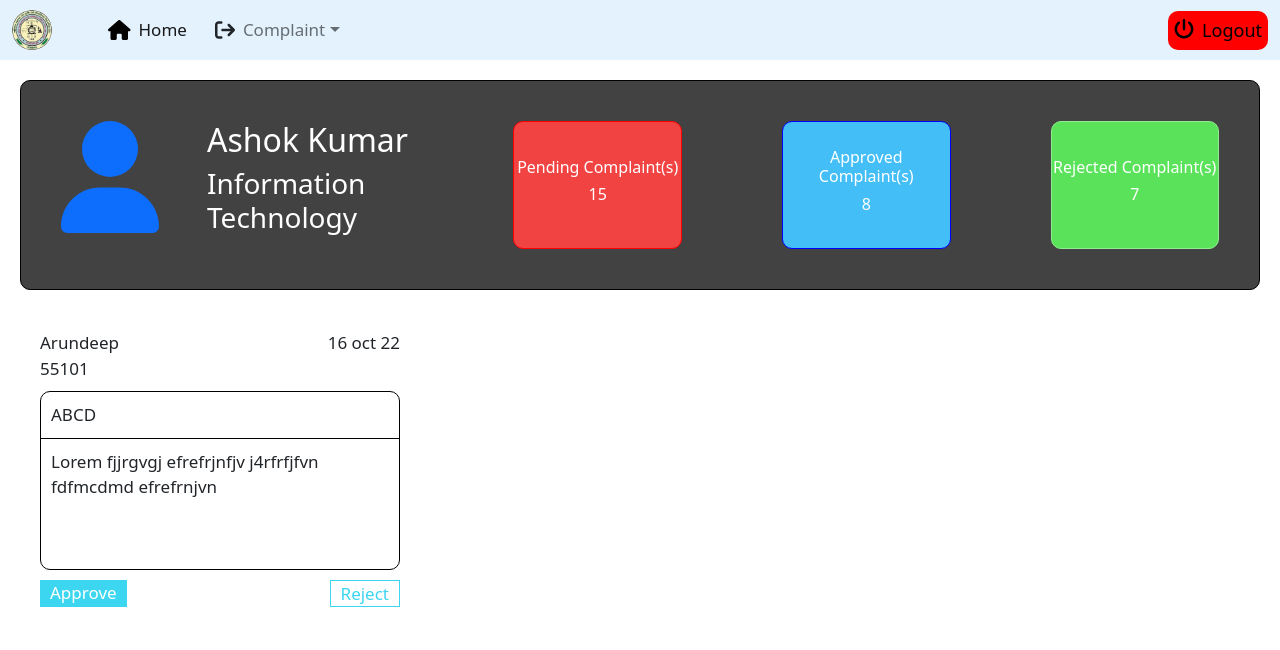
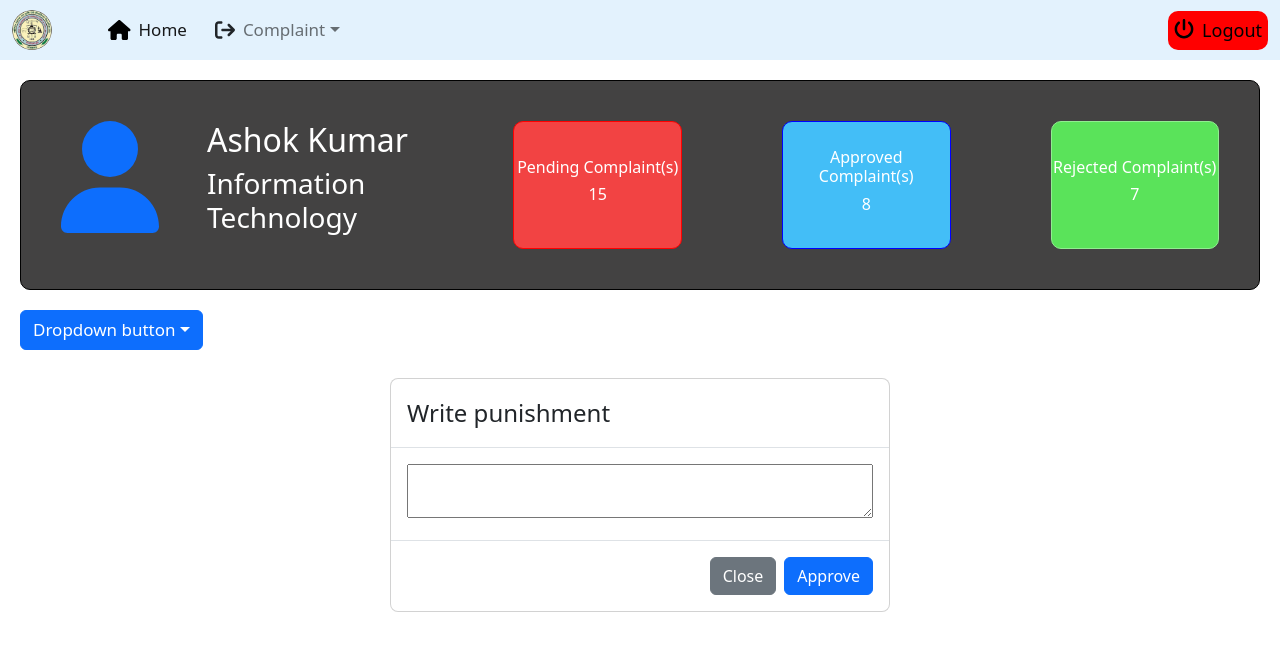
Before and after one commit to ERP-GBPUAT/module-7, a React (Create React App) app: page /admin in a window 1280 px wide. Both pictures are taken after a click on the element "Approve". Shown: the top 650 px of the page. Built offline with nearby package versions, Linux system fonts and the light colour scheme.

Commit message:
frontend_complete

```diff
--- a/src/App.js
+++ b/src/App.js
@@ -6,13 +6,20 @@ import { BrowserRouter as Router, Routes, Route } from "react-router-dom";
 import Aprofile from './Components/Admin/Aprofile';
 
 function App() {
+  const [isstudent,setIsstudent] = useState(false);
   return (
       <>
       <Router>
-        <Navbar/>
         <Routes>
-           <Route path='/student' element={<Profile/>} />
-           <Route path='/admin' element={<Aprofile/>} />
+           <Route path='/student' element={
+           <>
+           <Navbar isstudent={true}/>
+           <Profile />
+           </>} />
+           <Route path='/admin' element={<>
+            <Navbar isstudent={false}/>
+            <Aprofile/>
+           </>} />
         </Routes>
       </Router>
       </>
--- a/src/Components/Admin/Aprofile.js
+++ b/src/Components/Admin/Aprofile.js
@@ -2,9 +2,11 @@ import React, { useState } from 'react'
 import { FontAwesomeIcon } from "@fortawesome/react-fontawesome";
 import { faUser } from "@fortawesome/free-solid-svg-icons";
 import ComplaintStore from './ComplaintStore';
-
+import FilterDropDown from '../../Containers/Dropdown';
+import PunishmentModal from '../../Containers/PunishmentModal';
 function Aprofile() {
     const [complaints,setComplaints] = useState([]);
+    const [showpunishmentmodal,setShowPunishmentModal] = useState(false);
     const fetchAllComplaints = async()=>{
       try {
         const res = await fetch('http://localhost:8080/?/getByLevel/:',{
@@ -19,7 +21,6 @@ function Aprofile() {
       } catch (error) {
         console.log(error);
       }
-
     }
     return (
       <>
@@ -53,9 +54,12 @@ function Aprofile() {
             </div>
           </div>
         </div>
-        <div className="leave">
-           <ComplaintStore complaints={complaints}/>
-        </div>
+        <FilterDropDown style={{
+          marginLeft :"20px"
+        }}/>
+        {showpunishmentmodal ? <PunishmentModal setShowPunishmentModal = {setShowPunishmentModal}/>:<div className="leave">
+           <ComplaintStore complaints={complaints} setShowPunishmentModal = {setShowPunishmentModal}/>
+        </div>}
       </>
   )
 }
--- a/src/Components/Admin/ComplaintStore.js
+++ b/src/Components/Admin/ComplaintStore.js
@@ -1,5 +1,5 @@
 import "./ComplaintStore.css";
-function ComplaintStore() {
+function ComplaintStore({setShowPunishmentModal}) {
   return (
     <div className="complaint_box">
       <div className="row1">
@@ -10,11 +10,14 @@ function ComplaintStore() {
       <div className="row3">
         <div className="type">ABCD</div>
         <div className="leave_det">
-          Lorem fjjrgvgj efrefrjnfjv j4rfrfjfvn fdfmcdmd efrefrnjvn
+          chor hcohotrhaopjsdajkl;kdjasl;kdj
         </div>
       </div>
       <div className="row5">
-        <div className="approve">Approve</div>
+        <div className="approve" onClick={()=>{
+          setShowPunishmentModal(true);
+        }}>Approve</div>
+        <div className="approve">Forward</div>
         <div className="reject">Reject</div>
       </div>
     </div>
--- a/src/Components/Student/Complaint.js
+++ b/src/Components/Student/Complaint.js
@@ -1,7 +1,9 @@
-import React from "react";
+import React, { useState } from "react";
 import { Link } from "react-router-dom";
 import './styles.css';
-function Complaint () {
+function Complaint (
+  {isstudent,setShowModal}
+) {
     // const [userData,setUSerData] = useState(JSON.parse(localStorage.getItem("user")))
     // const [complaint,setComplaint]=useState({date:"",studentID:"",desc:""})
 
@@ -23,7 +25,7 @@ function Complaint () {
     //     console.log(error);
     //   }
     // }
-
+    const [complaintdata , setComplaintData] = useState({});
     return (
       <div class="container">
         <h5 className="col-md-4">Complainant Details-:</h5>
@@ -35,6 +37,10 @@ function Complaint () {
               class="form-control"
               id="autoSizingInput"
               placeholder="Enter your name..."
+              value={complaintdata.name ? complaintdata.name : ""}
+              onChange={(e)=>{
+                setComplaintData({...complaintdata,"name":e.target.value})
+              }}
               // value={userData?.name}
             />
           </div>
@@ -47,9 +53,13 @@ function Complaint () {
               class="form-control"
               id="autoSizingInput"
               placeholder="Enter your Department"
+              value={complaintdata.department ? complaintdata.department : ""}
+              onChange={(e)=>{
+                setComplaintData({...complaintdata,"department":e.target.value})
+              }}
             />
           </div>
-          <div class="col-md-4">
+          {isstudent && <div class="col-md-4">
             <label for="autoSizingInput" class="form-label">
               Name of Advisor
             </label>
@@ -58,13 +68,21 @@ function Complaint () {
               class="form-control"
               id="autoSizingInput"
               placeholder="Enter the name of advisor"
+              value={complaintdata.advisor_name ? complaintdata.advisor_name : ""}
+              onChange={(e)=>{
+                setComplaintData({...complaintdata,"advisor_name":e.target.value})
+              }}
             />
-          </div>
-          <div class="col-md-4">
+          </div>}
+          {isstudent && <div class="col-md-4">
             <label for="autoSizingInput" class="form-label">
               Name of Hostel
             </label>
-            <select class="form-select" aria-label="Default select example">
+            <select class="form-select" aria-label="Default select example" onChange={(e)=>{
+                setComplaintData({...complaintdata,"hostel_name":e.target.value})
+              }}
+              value={complaintdata.hostel_name ? complaintdata.hostel_name : ""}
+              >
                 <option selected>Select Hostel Name</option>
                 <option value="1">Tagore Bhawan</option>
                 <option value="2">Patel Bhawan</option>
@@ -73,8 +91,8 @@ function Complaint () {
                 <option value="5">Saraswati Bhawan</option>
                 <option value="6">Mandakini Bhawan</option>
             </select>
-          </div>
-          <div class="col-md-4">
+          </div>}
+          {isstudent && <div class="col-md-4">
             <label for="autoSizingInput" class="form-label">
               Room No.
             </label>
@@ -83,8 +101,12 @@ function Complaint () {
               class="form-control"
               id="autoSizingInput"
               placeholder="Enter your room no."
+              value={complaintdata.room_number ? complaintdata.room_number : ""}
+              onChange={(e)=>{
+                setComplaintData({...complaintdata,"room_number":e.target.value})
+              }}
             />
-          </div>
+          </div>}
           <div class="col-md-4">
             <label for="inputAddress2" class="form-label">
               Registration date
@@ -93,6 +115,10 @@ function Complaint () {
               type="date"
               class="form-control"
               id="inputAddress2"
+              value={complaintdata.reg_date ? complaintdata.reg_date  : ""}
+              onChange={(e)=>{
+                setComplaintData({...complaintdata,"reg_date":e.target.value})
+              }}
             />
           </div>
           </form>
@@ -106,13 +132,21 @@ function Complaint () {
               type="date"
               class="form-control"
               id="inputAddress2"
+              value={complaintdata.event_date ? complaintdata.event_date : ""}
+              onChange={(e)=>{
+                setComplaintData({...complaintdata,"event_date":e.target.value})
+              }}
             />
           </div>
   <div class="col-md-4">
             <label for="autoSizingInput" class="form-label">
               Year of Student
             </label>
-            <select class="form-select" aria-label="Default select example">
+            <select class="form-select" aria-label="Default select example" onChange={(e)=>{
+                setComplaintData({...complaintdata,"student_year":e.target.value})
+              }}
+              value={complaintdata.student_year ? complaintdata.student_year : ""}
+              >
                 <option selected>Select Year</option>
                 <option value="1">1 year</option>
                 <option value="2">2 year</option>
@@ -124,13 +158,21 @@ function Complaint () {
             <label for="autoSizingInput" class="form-label ">
               Incident Description
             </label>
-            <textarea class="form-control" id="textArea" rows="4"></textarea>
+            <textarea class="form-control" id="textArea" rows="4" onChange={(e)=>{
+                setComplaintData({...complaintdata,"incident_description":e.target.value})
+              }}
+              value={complaintdata.incident_description ? complaintdata.incident_description : ""}
+              ></textarea>
           </div>
           <div class="d-grid gap-2 d-md-flex justify-content-md-end col-12">
-            <button type="submit" class="btn btn-dark me-md-2">
+            <button type="submit" class="btn btn-dark me-md-2" onClick={()=>{
+              setComplaintData({});
+            }}>
               Reset
             </button>
-            <button type="submit" class="btn btn-danger">
+            <button type="submit" class="btn btn-danger" onClick={()=>{
+              setShowModal(false);
+            }}>
               Register
             </button>
           </div>
--- a/src/Components/Student/Profile.js
+++ b/src/Components/Student/Profile.js
@@ -2,6 +2,7 @@ import { React } from "react";
 import "./styles.css";
 import { FontAwesomeIcon } from "@fortawesome/react-fontawesome";
 import { faUser } from "@fortawesome/free-solid-svg-icons";
+import FilterDropDown from "../../Containers/Dropdown";
 
 function Profile () {
     return (
@@ -36,6 +37,9 @@ function Profile () {
             </div>
           </div>
         </div>
+        <FilterDropDown style = {{
+          marginLeft:"20px"
+        }}/>
         <table class="table table-bordered caption-top">
         <caption>List of Complaint(s)</caption>
           <thead class='table-dark'>
--- /dev/null
+++ b/src/Containers/Dropdown.js
@@ -0,0 +1,14 @@
+import Dropdown from 'react-bootstrap/Dropdown';
+import DropdownButton from 'react-bootstrap/DropdownButton';
+
+function FilterDropDown({style}) {
+  return (
+    <DropdownButton id="dropdown-basic-button" title="Dropdown button" style={style}>
+      <Dropdown.Item href="#/action-1">Approved</Dropdown.Item>
+      <Dropdown.Item href="#/action-2">Rejected</Dropdown.Item>
+      <Dropdown.Item href="#/action-3">Pending</Dropdown.Item>
+    </DropdownButton>
+  );
+}
+
+export default FilterDropDown;
--- /dev/null
+++ b/src/Containers/PunishmentModal.js
@@ -0,0 +1,31 @@
+import Button from 'react-bootstrap/Button';
+import Modal from 'react-bootstrap/Modal';
+
+function PunishmentModal({setShowPunishmentModal}) {
+  return (
+    <div
+      className="modal show"
+      style={{ display: 'block', position: 'initial' }}
+    >
+      <Modal.Dialog>
+        <Modal.Header>
+          <Modal.Title>Write punishment</Modal.Title>
+        </Modal.Header>
+
+        <Modal.Body>
+          <textarea style={{
+            width:"100%",
+            height:"100%"
+          }}/>
+        </Modal.Body>
+
+        <Modal.Footer>
+          <Button variant="secondary" onClick={()=>setShowPunishmentModal(false)}>Close</Button>
+          <Button variant="primary" onClick={()=>setShowPunishmentModal(false)}>Approve</Button>
+        </Modal.Footer>
+      </Modal.Dialog>
+    </div>
+  );
+}
+
+export default PunishmentModal;
```
Also changed, not shown: src/Components/Navbar.js (+3 -11 lines).
